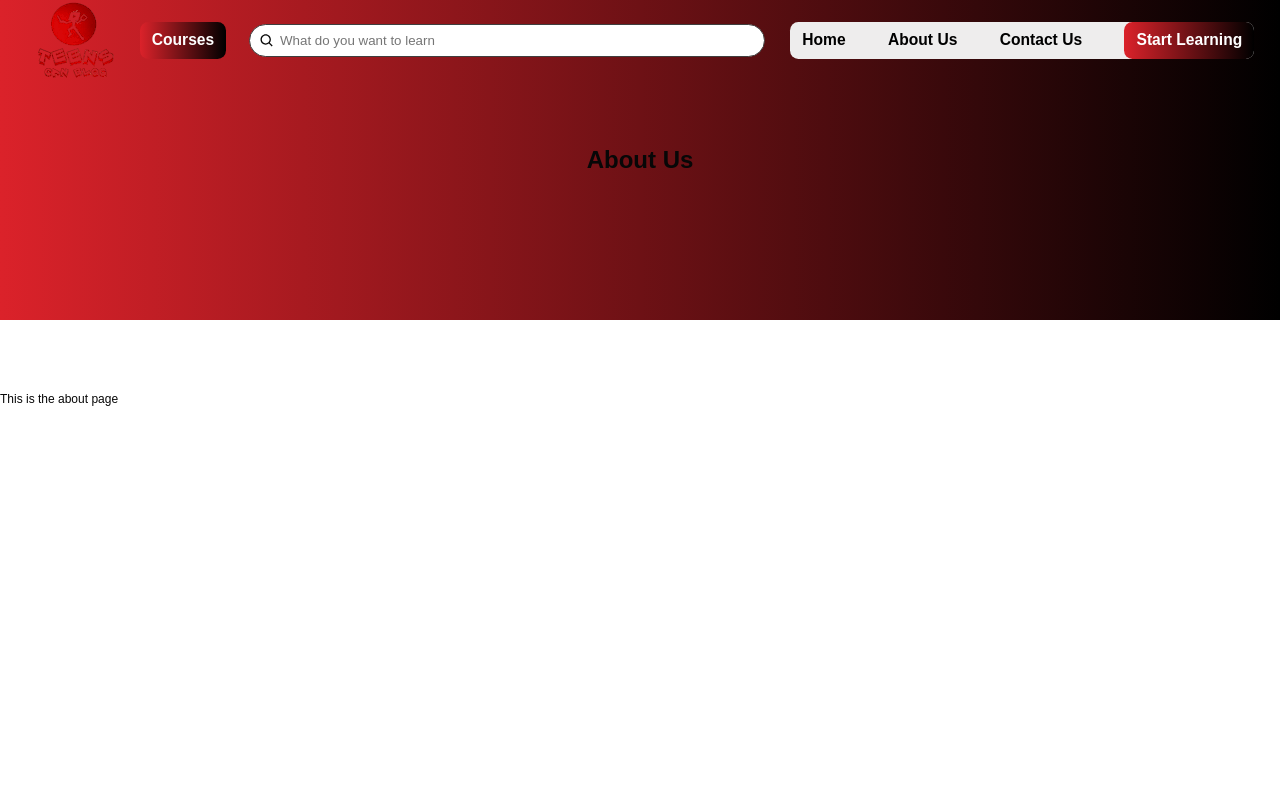
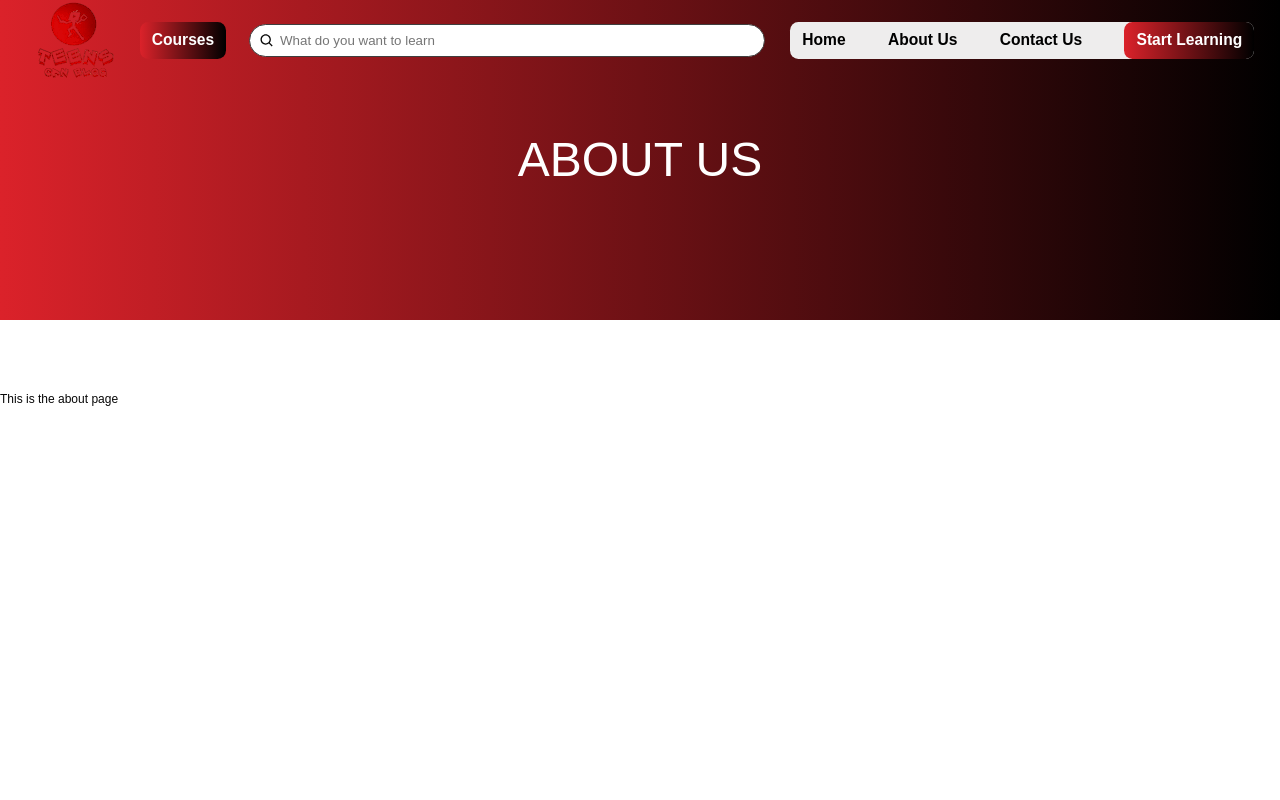
Before and after one commit to Niscolinx/teenscan, a React (Create React App) app: page /about in a window 1280 px wide. Shown: the top 800 px of the page. Built offline with nearby package versions, Linux system fonts and the light colour scheme; what react-router-last-location would draw is missing.

Commit message:
working on about

```diff
--- a/src/sass/components/about.scss
+++ b/src/sass/components/about.scss
@@ -16,5 +16,14 @@
         display: grid;
         justify-items: center;
         align-items: center;
+
+        h1{
+            @extend .heading-1;
+            color: white;
+        }
+        @include respond(bigger-phone) {
+            height: 20vh;
+        }
     }
+
 }
```
